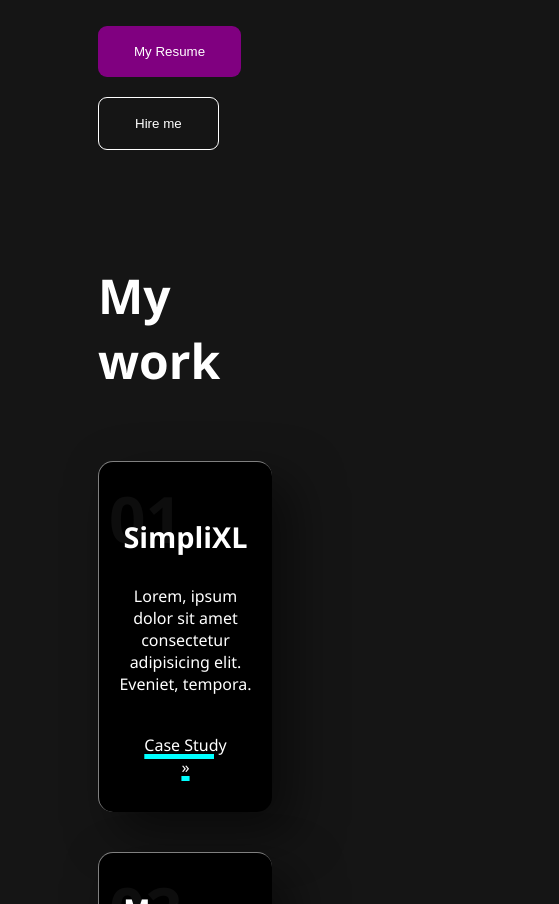
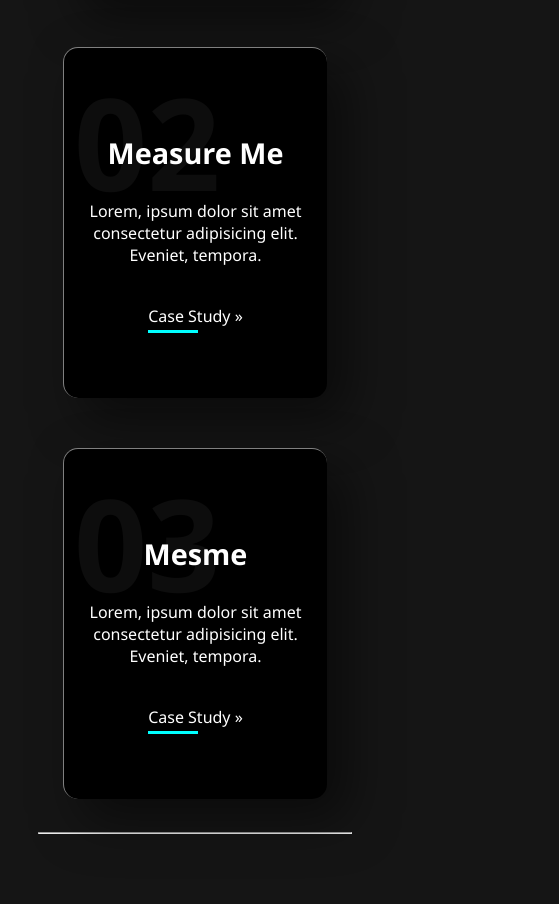
Before and after one commit to ernestharuna/jane-frances, a plain HTML site: page index.html in a window 390 px wide. Shown: the part 1096-2000 px from the top of the page, 559 px wide, since content can reach past the window. Drawn offline with nearby package versions, Linux system fonts and the light colour scheme.

Commit message:
New CSS file; added RWD

```diff
--- a/index.html
+++ b/index.html
@@ -7,6 +7,7 @@
    <meta name="viewport" content="width=device-width, initial-scale=1.0">
    <title>Jane | UX Designer</title>
    <link rel="stylesheet" href="styles.css">
+   <link rel="stylesheet" href="styles-ii.css">
    <!-- CSS only -->
    <link rel="stylesheet" href="https://cdn.jsdelivr.net/npm/bootstrap-icons@1.9.1/font/bootstrap-icons.css">
    <script src="app.js"></script>
@@ -16,12 +17,12 @@
    <header>
       <h1>JaneFrances Ayogu</h1>
       <nav>
-         <a href="#">Overview</a>
-         <a href="#">About</a>
-         <a href="#">Get in touch</a>
+         <a href="#projects">Projects</a>
+         <a href="#about-me">About</a>
+         <a href="#connect">Contact</a>
          <a href="#">Resume</a>
       </nav>
-      <span class="menu">×</span>
+      <span class="menu">⚙</span>
    </header>
 
    <main>
@@ -70,8 +71,8 @@
                </div>
             </div>
          </div>
+         <hr>
       </section>
-      <hr>
 
       <section id="about-me">
          <h3 class="topic">
@@ -140,17 +141,17 @@
       <h4>Janefrances</h4>
       <div class="connect">
          <span class="connect-icon">
-            <a href="https://twitter.com/Mister__Ernesto?s=09">
+            <a href="https://www.twitter.com/Lady_Frahnses">
                <i class="bi bi-twitter"></i>
             </a>
          </span>
          <span class="connect-icon">
-            <a href="http://www.linkedin.com/in/ernest-haruna">
+            <a href="http://www.linkedin.com/in/janefrances-ayogu">
                <i class="bi bi-linkedin"></i>
             </a>
          </span>
          <span class="connect-icon">
-            <a href="wa.me/qr/O7UA03CNUTVTM1">
+            <a href="https://www.behance.net/norafrances">
                <i class="bi bi-behance"></i>
             </a>
          </span>
--- /dev/null
+++ b/styles-ii.css
@@ -0,0 +1,110 @@
+/* Style for project section */
+
+.project-container {
+   position: relative;
+   display: flex;
+   justify-content: space-evenly;
+   align-items: center;
+   flex-wrap: wrap;
+   z-index: 1;
+}
+
+.project-container .card {
+   position: relative;
+   width: 300px;
+   height: 400px;
+   margin: 20px 20px 20px 0;
+   box-shadow: 20px 20px 50px rgba(0, 0, 0, 0.5);
+   border-radius: 15px;
+   background-color: black;
+   overflow: hidden;
+   display: flex;
+   justify-content: center;
+   align-items: center;
+   border-top: 1px solid rgba(255, 255, 255, 0.5);
+   border-left: 1px solid rgba(255, 255, 255, 0.5);
+   backdrop-filter: blur(5px);
+}
+
+.project-container .card .content {
+   padding: 20px;
+   text-align: center;
+}
+
+.project-container .card .content h2 {
+   position: absolute;
+   top: -100px;
+   left: 10px;
+   font-size: 8rem;
+   font-weight: 900;
+   color: rgba(255, 255, 255, 0.05);
+   pointer-events: none;
+}
+
+.project-container .card .content h3 {
+   font-size: 1.8rem;
+   color: #fff;
+   z-index: 1;
+   text-align: center;
+}
+
+.project-container .card .content p {
+   font-size: 1em;
+   color: #fff;
+   font-weight: 300;
+}
+
+.project-container .card .content a {
+   position: relative;
+   display: inline-block;
+   padding: 8px 20px;
+   margin-top: 15px;
+   color: #fff;
+   border-radius: 20px;
+   text-decoration: none;
+   font-weight: 500;
+   box-shadow: 0 5px 15px rgba(0, 0, 0, 0.5);
+}
+
+.project-container .card .content a::after {
+   content: "";
+   display: block;
+   width: 50px;
+   padding-top: 3px;
+   border-bottom: 3px solid aqua;
+   transition: all 0.5s;
+}
+
+.project-container .card .content a:hover::after {
+   width: 100%;
+}
+
+
+@media screen and (max-width: 760px) {
+   .project-container {
+      justify-content: space-evenly;
+   }
+
+   .project-container .card {
+      width: 100%;
+      height: 350px;
+      margin: 25px;
+      text-align: center;
+   }
+
+   .project-container .card .content {
+      opacity: 1;
+   }
+
+   .project-container .card .content h3 {
+      text-align: center;
+   }
+
+   .project-container .card .content p {
+      text-align: center;
+   }
+
+   .project-container .card .content a {
+      left: 0;
+   }
+}
--- a/styles.css
+++ b/styles.css
@@ -1,3 +1,7 @@
+html {
+   scroll-behavior: smooth;
+}
+
 body {
    background: rgb(21, 21, 21);
    font-family: 'Segoe UI', Tahoma, Geneva, Verdana, sans-serif;
@@ -39,6 +43,14 @@ nav a {
    font-size: 11px;
 }
 
+i {
+   display: inline-block;
+   margin-right: 20px;
+   color: beige;
+   font-size: 19px;
+   text-decoration: none;
+}
+
 span.menu {
    display: none;
 }
@@ -75,81 +87,8 @@ section {
 
 /* Project cards */
 
-.project-container {
-   position: relative;
-   display: flex;
-   justify-content: space-between;
-   align-items: center;
-   flex-wrap: wrap;
-   z-index: 1;
-}
-
-.project-container .card {
-   position: relative;
-   width: 250px;
-   height: 350px;
-   margin: 20px 20px 20px 0;
-   box-shadow: 20px 20px 50px rgba(0, 0, 0, 0.5);
-   border-radius: 15px;
-   /* background: rgba(255, 255, 255, 0.1); */
-   background-color: black;
-   overflow: hidden;
-   display: flex;
-   justify-content: center;
-   align-items: center;
-   border-top: 1px solid rgba(255, 255, 255, 0.5);
-   border-left: 1px solid rgba(255, 255, 255, 0.5);
-   backdrop-filter: blur(5px);
-}
-
-.project-container .card .content {
-   padding: 20px;
-   text-align: center;
-}
-
-.project-container .card .content h2 {
-   position: absolute;
-   top: -40px;
-   left: 10px;
-   font-size: 4rem;
-   font-weight: 900;
-   color: rgba(255, 255, 255, 0.05);
-   pointer-events: none;
-}
-
-.project-container .card .content h3 {
-   font-size: 1.8rem;
-   color: #fff;
-   z-index: 1;
-   text-align: center;
-}
-
-.project-container .card .content p {
-   font-size: 1em;
-   color: #fff;
-   font-weight: 300;
-}
-
-.project-container .card .content a {
-   position: relative;
-   display: inline-block;
-   padding: 8px 20px;
-   margin-top: 15px;
-   color: #fff;
-   border-radius: 20px;
-   text-decoration: underline;
-   text-decoration-color: aqua;
-   text-decoration-thickness: 5px;
-   font-weight: 500;
-   box-shadow: 0 5px 15px rgba(0, 0, 0, 0.5);
-}
-
 #my-photo{
    float: left;
-}
-
-section#my-tools, #connect{
-   text-align: center;
 }
 
 footer{
@@ -163,11 +102,37 @@ footer{
 
 
 @media screen and (max-width: 760px) {
+   header {
+      margin: 0 20px;
+      padding: 15px 20px;
+      position: sticky;
+      top: 20px;
+   }
+
+   #intro h2 {
+      font-size: 3rem;
+      font-weight: 900;
+      color: rgb(176, 107, 240);
+   }
+
+   h3.topic {
+      text-align: center;
+      font-size: 2rem;
+   }
+
+   section {
+      margin: 10px 25px;
+      padding: 15px 5px;
+      text-align: center;
+   }
 
    nav {
       display: none;
    }
+
    span.menu {
-      display: inline-block;
+      display: block;
+      cursor: pointer;
+      font-size: 20px;
    }
 }
```
Also changed, not shown: assets/hands.png (added), assets/portrait.jpg (added), 1 other file.
